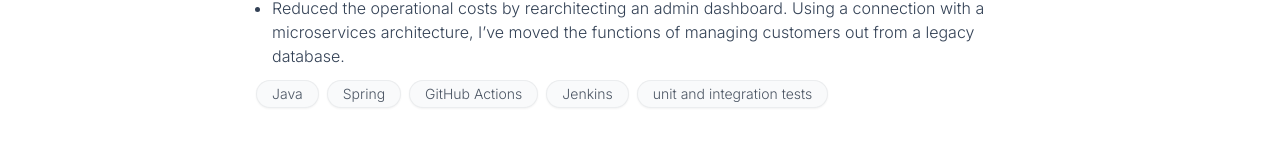
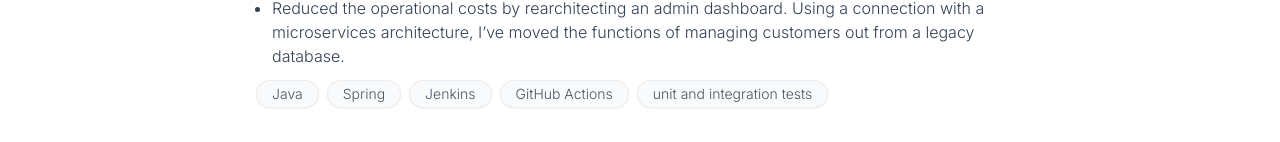
Before and after one commit to hrohden/hrohden.github.io, a React (Vite) app: page / in a window 1280 px wide. Shown: the part 605-747 px from the top of the page. Built offline with nearby package versions, Linux system fonts and the light colour scheme.

Commit message:
Changes the order of the work experience items.

```diff
--- a/src/data/workExperienceItems.ts
+++ b/src/data/workExperienceItems.ts
@@ -9,7 +9,7 @@ export const workExperienceItems: WorkExperience[] = [
       "Reduced the operational costs by rearchitecting an admin dashboard. Using a connection with a microservices architecture, I’ve moved the functions of managing customers out from a legacy database."
     ],
     logo: "rakuten.png",
-    technologies: ["Java", "Spring", "GitHub Actions", "Jenkins", "unit and integration tests"],
+    technologies: ["Java", "Spring", "Jenkins", "GitHub Actions", "unit and integration tests"],
   },
   {
     company: "Acorns",
```
